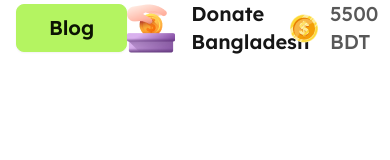
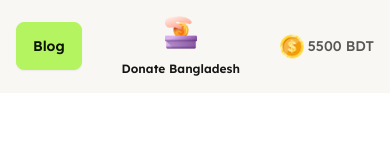
Before and after one commit to kawsersimanto/donation, a website: page index.html in a window 390 px wide. Drawn offline with Linux system fonts and the light colour scheme.

Commit message:
made header responsive

```diff
--- a/index.html
+++ b/index.html
@@ -13,21 +13,36 @@
     <link rel="stylesheet" href="styles/style.css" />
   </head>
   <body class="font-primary">
-    <header>
+    <header class="lg:pt-6 pt-4 lg:pb-16 pb-4 bg-secondary">
       <div class="max-w-[1165px] mx-auto px-4">
         <div class="flex items-center justify-between">
           <button
-            class="btn btn-primary text-xl font-semibold py-2 px-8 h-auto"
+            class="btn btn-primary lg:text-xl text-sm font-semibold lg:py-2 py-1 px-4 leading-[1em] lg:px-8 h-auto"
           >
             Blog
           </button>
-          <a href="index.html" class="flex items-center gap-4">
-            <img src="assets/logo.png" alt="Donate Bangladesh logo" />
-            <span class="text-xl font-semibold">Donate Bangladesh</span>
+          <a
+            href="index.html"
+            class="flex md:flex-row flex-col justify-center items-center md:gap-4 gap-3"
+          >
+            <img
+              src="assets/logo.png"
+              alt="Donate Bangladesh logo"
+              class="lg:w-[48px] w-[32px] object-contain"
+            />
+            <span class="lg:text-xl text-xs font-semibold"
+              >Donate Bangladesh</span
+            >
           </a>
-          <div class="flex items-center gap-3">
-            <img src="assets/coin.png" alt="Coin icon" />
-            <p class="text-xl text-accent-70 font-medium">5500 BDT</p>
+          <div class="flex items-center lg:gap-3 gap-1">
+            <img
+              src="assets/coin.png"
+              alt="Coin icon"
+              class="lg:w-[28px] object-contain w-[24px]"
+            />
+            <p class="lg:text-xl text-sm text-accent-70 font-medium">
+              5500 BDT
+            </p>
           </div>
         </div>
         <div class=""></div>
```
Also changed, not shown: styles/style.css.
